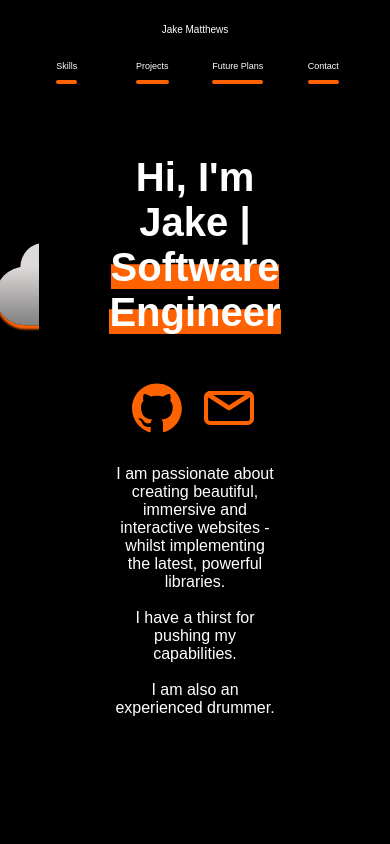
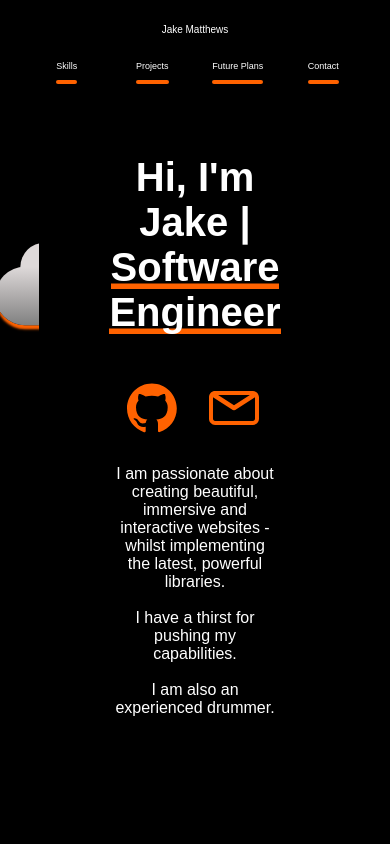
Before and after one commit to Jakes-Git-Hub/Professional-Portfolio, a React (Create React App) app: page / in a window 390 px wide. Shown: the top 844 px of the page. Built offline with nearby package versions, Linux system fonts and the light colour scheme.

Commit message:
Added scaling to highlight underline and fixed h1 font issues on resize - Page Hero

```diff
--- a/public/styles.css
+++ b/public/styles.css
@@ -302,6 +302,9 @@ header ul li:hover {
     margin-bottom: 3.55vh;
     position: relative;
     display: inline-block;
+    @media screen and (max-width: 706px) {
+        font-size: 25px;
+    }
 }
 
 @media screen and (max-width: 446px) {
@@ -311,7 +314,7 @@ header ul li:hover {
 }
 
 .highlight {
-    box-shadow: inset 0 -2.93vh 0 rgb(255, 98, 0);
+    box-shadow: inset 0 calc(-1.40625vw * (1920 / 1920)) 0 rgb(255, 98, 0);
 }
 
 #page-hero-svgs {
@@ -326,7 +329,7 @@ header ul li:hover {
     position: relative;
     @media screen and (max-width: 1271px) {
         justify-content: space-evenly;
-        width: 60%;
+        width: 70%;
         margin: 20px;
     }
 }
```
